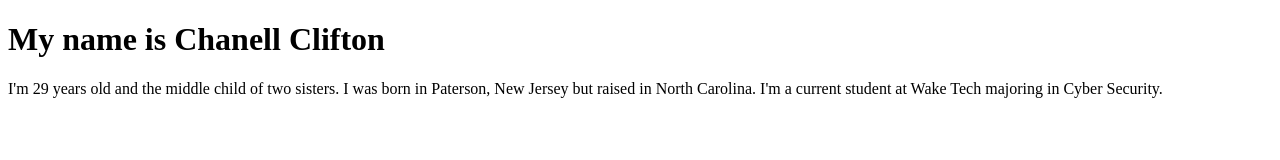
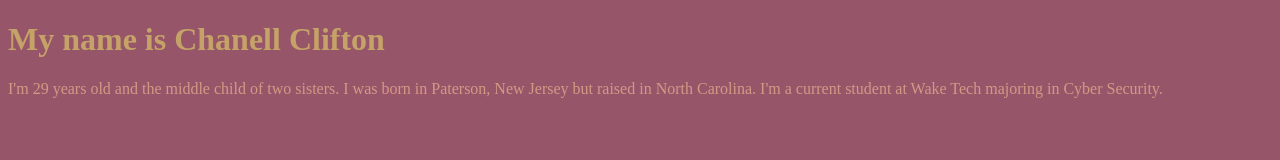
Before and after one commit to Nelliee-Nell/Nelliee-Nell.github.io, a plain HTML site: page index.html in a window 1280 px wide. Drawn offline with Linux system fonts and the light colour scheme.

Commit message:
index.html
Added "#" to the CSS color code

```diff
--- a/index.html
+++ b/index.html
@@ -5,13 +5,13 @@
 	<title> My Personal Introduction </title>
 <style>
 	body {
-	background-color:97556A;
+	background-color:#97556A;
 }
 	h1 {
-	color:C5A267;
+	color:#C5A267;
 }
 	p {
-	color:D39985;
+	color:#D39985;
 }
 
 </style>
```
